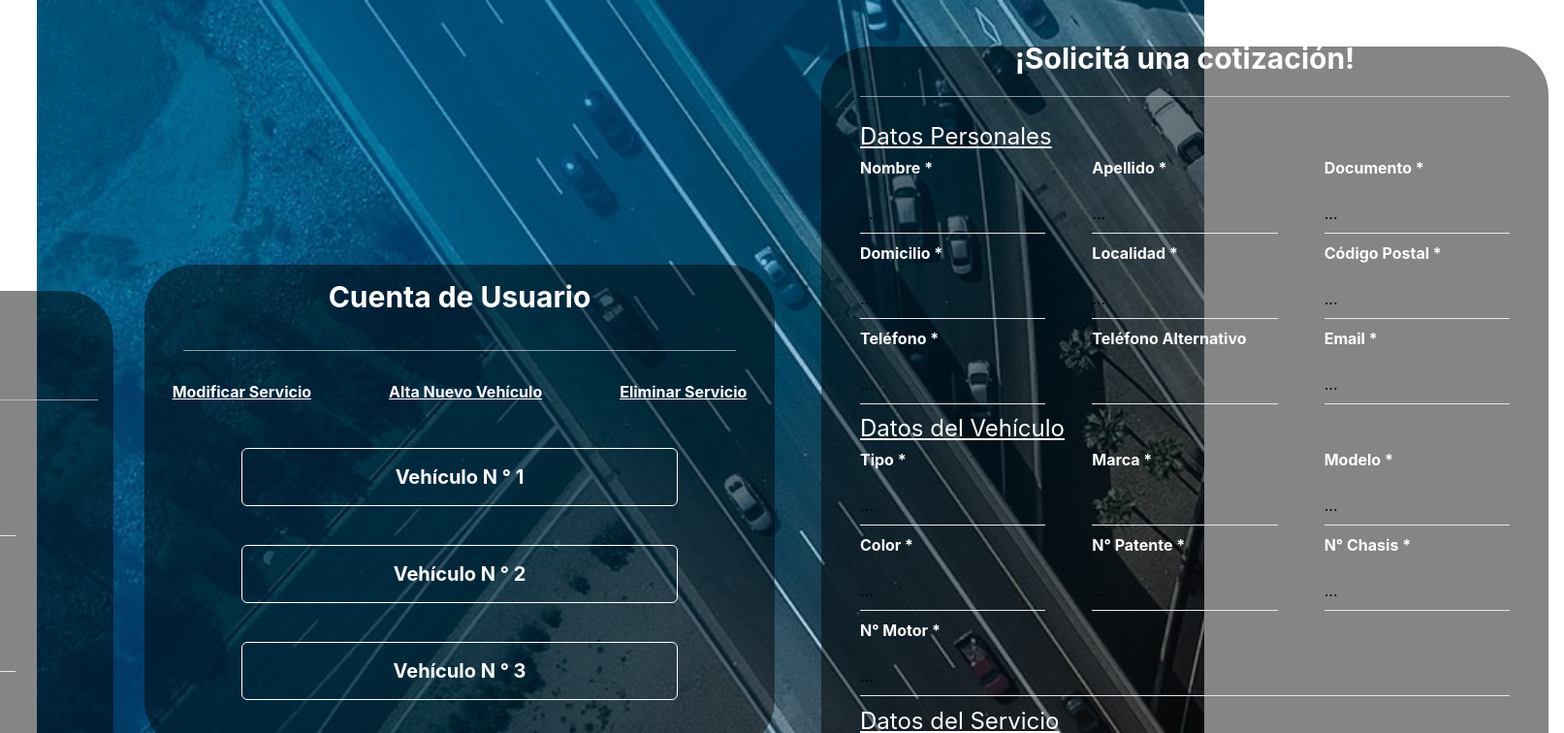
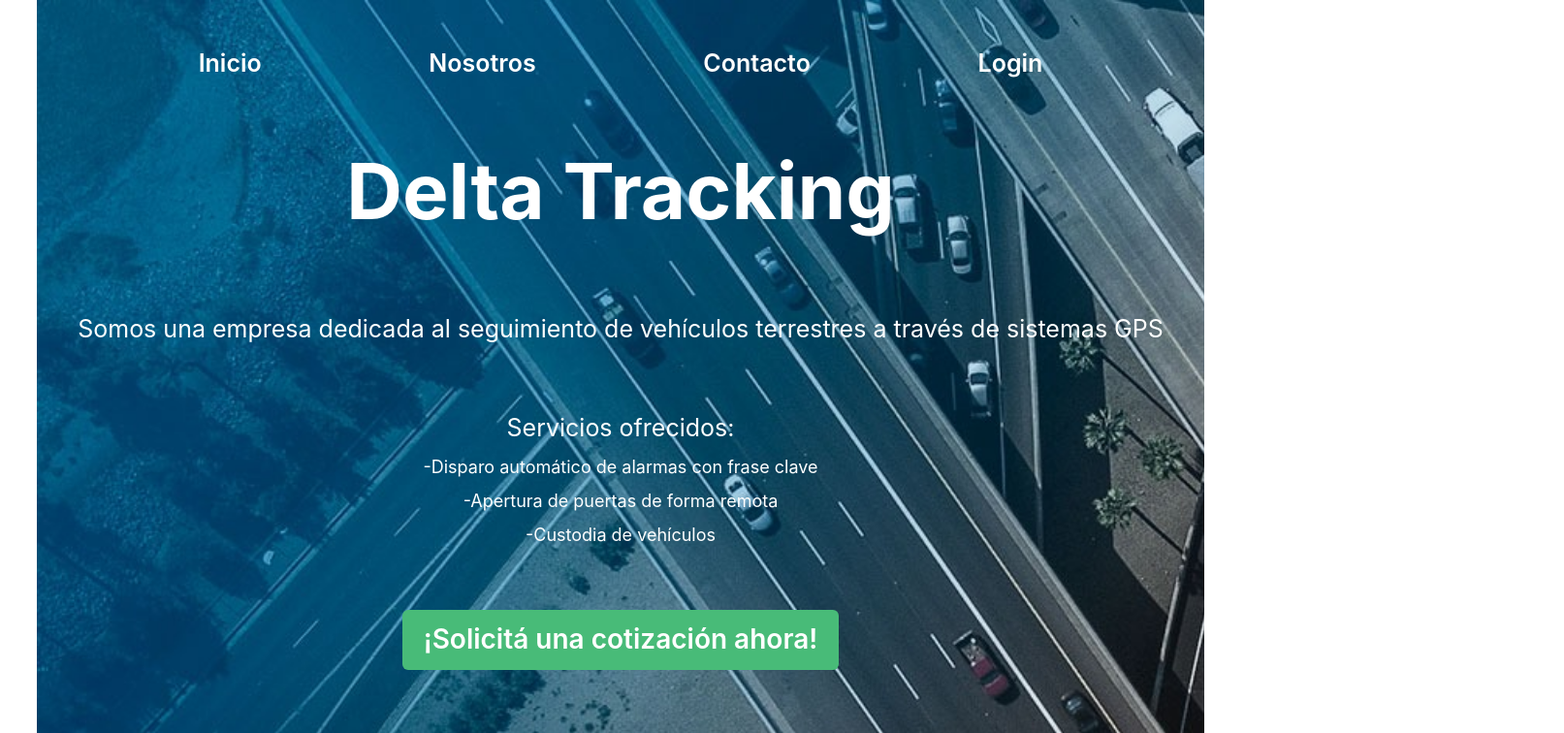
Before and after one commit to Calvi-Ar/Sistema-Satelital, a React (Vite) app: page / in a window 1280 px wide. Shown: the top 756 px of the page at 97% size, 1613 px wide, since content can reach past the window. Built offline with nearby package versions, Linux system fonts and the light colour scheme.

Commit message:
feat: landing

```diff
--- a/src/App.jsx
+++ b/src/App.jsx
@@ -19,76 +19,6 @@ function App () {
 
       <Stack direction={'row'} alignItems={'center'} justifyContent={'center'} spacing={8}   >
 
-        {/* ---------------------------------- Bienvenida || Login ----------------------------------------- */}
-
-
-          <Stack mt={53}  w={{base: 650, md: 450}} h={{base: 650, md: 500}} padding={4} alignItems={'center'} justifyContent={'center'} fontSize= {{ base: 'xl', sm: '2xl', md: '3xl' }}
-
-              bg= {'blackAlpha.600' }
-              spacing={8} borderRadius={50}>
-
-
-            <Stack>
-                <Text color={'white'} fontWeight={'bold'} textAlign={'center'} >Login</Text>
-            </Stack>
-
-            <Divider/>
-
-            <Stack spacing={8} alignItems={'center'} justifyContent={'center'}>
-
-              <Text  fontSize={24} color={'white'} textAlign={'center'}> Usuario: </Text>
-              <Input variant='flushed' color={'white'}  _placeholder={{ opacity: 1, color: 'white' }}  type="text">
-              </Input>
-
-              <Text  fontSize={24} color={'white'} textAlign={'center'}> Contraseña: </Text>
-              <Input variant='flushed'  _placeholder={{ opacity: 1, color: 'white' }}  type="text">
-              </Input>
-
-              <Button>Ingresar</Button>
-
-            </Stack>
-
-        </Stack>
-
-        {/* ----------------------------------Modal CUENTA USUARIO CLIENTE ----------------------------------------------------------- */}
-
-
-
-        <Stack  w={{base: 650, md: 650}} h={{base: 950, md: 500}} padding={10} alignItems={'center'} justifyContent={'center'} fontSize= {{ base: 'xl', sm: '2xl', md: '3xl' }}
-
-              bg= {'blackAlpha.600' }
-              spacing={8} borderRadius={50}>
-
-
-            <Stack>
-                <Text color={'white'} fontWeight={'bold'} textAlign={'center'} >Cuenta de Usuario</Text>
-            </Stack>
-
-            <Divider/>
-
-            <Stack alignItems={'center'} justifyContent={'center'}>
-
-              <Stack direction={'row'} spacing={20}>
-                  <Button _hover={{color:'blue.400'}} as={'u'}  variant={'link'} color={'white'} fontWeight={'bold'} textAlign={'center'} >Modificar Servicio</Button>
-                  <Button _hover={{color:'blue.400'}} as={'u'} variant={'link'} color={'white'} fontWeight={'bold'} textAlign={'center'} >Alta Nuevo Vehículo</Button>
-                  <Button _hover={{color:'blue.400'}} as={'u'} variant={'link'} color={'white'} fontWeight={'bold'} textAlign={'center'} >Eliminar Servicio</Button>
-              </Stack>
-
-              <Grid padding={10} gap={10}>
-                <Button bg={'none'} _hover={{bg:'blue.300'}} borderStyle={'solid'} borderWidth={1} p={3} w={'450px'} h={'60px'} borderColor={'white'}>
-                  <Text fontSize={20} color={'white'} fontWeight={'bold'} textAlign={'center'}>Vehículo N ° 1</Text>
-                </Button>
-                <Button bg={'none'} _hover={{bg:'blue.300'}} borderStyle={'solid'} borderWidth={1} p={3} w={'450px'} h={'60px'} borderColor={'white'}>
-                  <Text fontSize={20} color={'white'} fontWeight={'bold'} textAlign={'center'}>Vehículo N ° 2</Text>
-                </Button>
-                <Button bg={'none'} _hover={{bg:'blue.300'}} borderStyle={'solid'} borderWidth={1} p={3} w={'450px'} h={'60px'} borderColor={'white'}>
-                  <Text fontSize={20} color={'white'} fontWeight={'bold'} textAlign={'center'}>Vehículo N ° 3</Text>
-                </Button>
-
-              </Grid>
-            </Stack>
-
-        </Stack>
 
 
 
@@ -232,7 +162,7 @@ function App () {
 
         {/* --------------------------------------Modal único INTERESADO ---------------------------------------------------- */}
 
-        <Stack padding={4} >
+        {/* <Stack padding={4} >
 
         <Stack  w={{base: 650, md: 750}} h={{base: 950, md: 950}}
                 padding={10} alignItems={'center'}
@@ -331,7 +261,11 @@ function App () {
 
 
                       <FormLabel fontWeight={'bold'} color={'white'}>Plan</FormLabel>
-                        <Select    bgColor={'white'} placeholder='Seleccionar' _placeholder={{ opacity: 1, color: 'black' }}  type="text" />
+                        <Select    bgColor={'white'} placeholder='Seleccionar' _placeholder={{ opacity: 1, color: 'black' }}  type="text">
+                        <option value='option1'>Plan Basico 1</option>
+                        <option value='option1'>Plan Basico 2</option>
+                        <option value='option1'>Plan Basico 3</option>
+                        </Select>
                       <FormLabel fontWeight={'bold'} color={'white'}>Adicionales</FormLabel>
                         <Select     bgColor={'white'}  placeholder='Seleccionar' _placeholder={{ opacity: 1, color: 'black'  }} type="email">
                         <option value='option1'>Ventanas</option>
@@ -344,7 +278,7 @@ function App () {
               </Stack>
 
               <Stack mt={4} alignItems={'center'}>
-              <Button type='submit'>Enviar</Button>
+              <Button fontWeight={'bold'} fontSize={20} _hover={{bgColor: 'red.500'}} type='submit'>Enviar</Button>
               </Stack>
 
 
@@ -354,13 +288,161 @@ function App () {
 
         </Stack>
 
-        </Stack>
+        </Stack> */}
 
 
         {/* ------------------------------------------------------------------------------------------------------------------ */}
 
+         {/* ---------------------------------- Bienvenida || Login ----------------------------------------- */}
 
 
+         {/* <Stack mt={53}  w={{base: 650, md: 450}} h={{base: 650, md: 500}} padding={4} alignItems={'center'} justifyContent={'center'} fontSize= {{ base: 'xl', sm: '2xl', md: '3xl' }}
+
+              bg= {'blackAlpha.600' }
+              spacing={8} borderRadius={50}>
+
+
+            <Stack>
+                <Text color={'white'} fontWeight={'bold'} textAlign={'center'} >Login</Text>
+            </Stack>
+
+            <Divider/>
+
+            <Stack spacing={8} alignItems={'center'} justifyContent={'center'}>
+
+              <Text  fontSize={24} color={'white'} textAlign={'center'}> Usuario: </Text>
+              <Input textAlign={'center'} variant='flushed' color={'white'}  _placeholder={{ opacity: 1, color: 'white' }}  type="text">
+              </Input>
+
+              <Text  fontSize={24} color={'white'} textAlign={'center'}> Contraseña: </Text>
+              <Input textAlign={'center'} variant='flushed' color={'white'}  _placeholder={{ opacity: 1, color: 'white' }}  type="text">
+              </Input>
+
+              <Button fontWeight={'bold'} fontSize={20} _hover={{bgColor: 'green.400'}}>Ingresar</Button>
+
+            </Stack>
+
+        </Stack> */}
+
+        {/* ----------------------------------Modal CUENTA USUARIO CLIENTE ----------------------------------------------------------- */}
+
+
+
+        {/* <Stack  w={{base: 650, md: 650}} h={{base: 950, md: 500}} padding={10} alignItems={'center'} justifyContent={'center'} fontSize= {{ base: 'xl', sm: '2xl', md: '3xl' }}
+
+              bg= {'blackAlpha.600' }
+              spacing={8} borderRadius={50}>
+
+
+            <Stack>
+                <Text color={'white'} fontWeight={'bold'} textAlign={'center'} >Cuenta de Usuario</Text>
+            </Stack>
+
+            <Divider/>
+
+            <Stack alignItems={'center'} justifyContent={'center'}>
+
+              <Stack direction={'row'} spacing={20}>
+                  <Button _hover={{color:'blue.400'}} as={'u'}  variant={'link'} color={'white'} fontWeight={'bold'} textAlign={'center'} >Modificar Servicio</Button>
+                  <Button _hover={{color:'blue.400'}} as={'u'} variant={'link'} color={'white'} fontWeight={'bold'} textAlign={'center'} >Alta Nuevo Vehículo</Button>
+                  <Button _hover={{color:'blue.400'}} as={'u'} variant={'link'} color={'white'} fontWeight={'bold'} textAlign={'center'} >Eliminar Servicio</Button>
+              </Stack>
+
+              <Grid padding={10} gap={10}>
+                <Button bg={'none'} _hover={{bg:'blue.300'}} borderStyle={'solid'} borderWidth={1} p={3} w={'450px'} h={'60px'} borderColor={'white'}>
+                  <Text fontSize={20} color={'white'} fontWeight={'bold'} textAlign={'center'}>Vehículo N ° 1</Text>
+                </Button>
+                <Button bg={'none'} _hover={{bg:'blue.300'}} borderStyle={'solid'} borderWidth={1} p={3} w={'450px'} h={'60px'} borderColor={'white'}>
+                  <Text fontSize={20} color={'white'} fontWeight={'bold'} textAlign={'center'}>Vehículo N ° 2</Text>
+                </Button>
+                <Button bg={'none'} _hover={{bg:'blue.300'}} borderStyle={'solid'} borderWidth={1} p={3} w={'450px'} h={'60px'} borderColor={'white'}>
+                  <Text fontSize={20} color={'white'} fontWeight={'bold'} textAlign={'center'}>Vehículo N ° 3</Text>
+                </Button>
+
+              </Grid>
+            </Stack>
+
+        </Stack> */}
+
+        {/* ---------------------------------------------- Actualizar contraseña ---------------------------------------------------------------- */}
+
+        {/* <Stack mt={53}  w={{base: 650, md: 450}} h={{base: 650, md: 500}} padding={4} alignItems={'center'} justifyContent={'center'} fontSize= {{ base: 'xl', sm: '2xl', md: '3xl' }}
+
+              bg= {'blackAlpha.600' }
+              spacing={8} borderRadius={50}>
+
+
+            <Stack>
+                <Text color={'white'} fontWeight={'bold'} textAlign={'center'} >Actualizar Contraseña</Text>
+            </Stack>
+
+            <Divider/>
+
+            <Stack spacing={8} alignItems={'center'} justifyContent={'center'}>
+
+              <Text  fontSize={24} color={'white'} textAlign={'center'}> Ingrese nueva contraseña: </Text>
+              <Input textAlign={'center'} variant='flushed' color={'white'}  _placeholder={{ opacity: 1, color: 'white' }}  type="text">
+              </Input>
+
+              <Text  fontSize={24} color={'white'} textAlign={'center'}>Repita nueva contraseña: </Text>
+              <Input textAlign={'center'} variant='flushed' color={'white'}  _placeholder={{ opacity: 1, color: 'white' }}  type="text">
+              </Input>
+
+              <Button fontWeight={'bold'} fontSize={20} _hover={{bgColor: 'green.400'}}>Aceptar</Button>
+
+            </Stack>
+
+        </Stack> */}
+
+        {/* ----------------------------------------Lading Page------------------------------------------------------------ */}
+
+        <Stack alignItems={'center'} spacing={10}>
+
+          <Stack direction={'row'}  width={1200} h={65} justifyContent={'space-evenly'}>
+
+
+              <Button color={'white'} variant={'link'} fontSize={25} size={'lg'}>Inicio</Button>
+              <Button color={'white'} variant={'link'} fontSize={25} size={'lg'}>Nosotros</Button>
+              <Button color={'white'} variant={'link'} fontSize={25} size={'lg'}>Contacto</Button>
+              <Button color={'white'} variant={'link'} fontSize={25} size={'lg'}>Login</Button>
+
+          </Stack>
+
+          <Stack alignItems={'center'} spacing={16} >
+
+          <Text fontWeight={'bold'} color={'white'} fontSize={80}>
+            Delta Tracking
+          </Text>
+          <Text fontSize={25} color={'white'}>
+            Somos una empresa dedicada al seguimiento de vehículos terrestres a través de sistemas GPS
+          </Text>
+
+
+          <Stack direction={'row'} align={'center'}>
+
+          <Stack alignItems={'center'}>
+
+          <Text fontSize={25} color={'white'}>Servicios ofrecidos:</Text>
+          <Text fontSize={18} color={'white'}>-Disparo automático de alarmas con frase clave</Text>
+          <Text fontSize={18} color={'white'}>-Apertura de puertas de forma remota</Text>
+          <Text fontSize={18} color={'white'}>-Custodia de vehículos</Text>
+          </Stack>
+
+          {/* <Stack alignItems={'center'}>
+          <Text fontSize={25} color={'white'}>Adicionales:</Text>
+          <Text fontSize={16} color={'white'}>-Llaves de seguridad</Text>
+          <Text fontSize={16} color={'white'}>-Bloqueo de puertas y ventas</Text>
+          <Text fontSize={16} color={'white'}>-Trabas para volante</Text>
+          </Stack> */}
+
+          </Stack>
+
+
+
+          <Button fontSize={28} w={450} h={62} _hover={{bgColor: 'orange.400'}} bg={'green.400'} color={'white'}>¡Solicitá una cotización ahora!</Button>
+          </Stack>
+
+        </Stack>
 
 
         {/* <Stack padding={6} bg= {{ base: 'orange.500', sm: 'brown.300', md: 'blue.200', lg: 'green.300', xl: 'red.400' }}>
```
